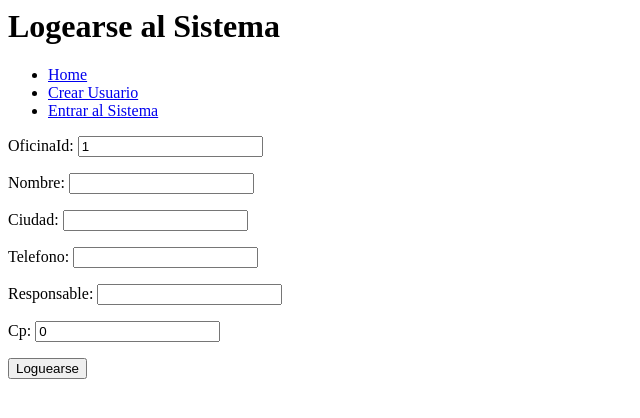
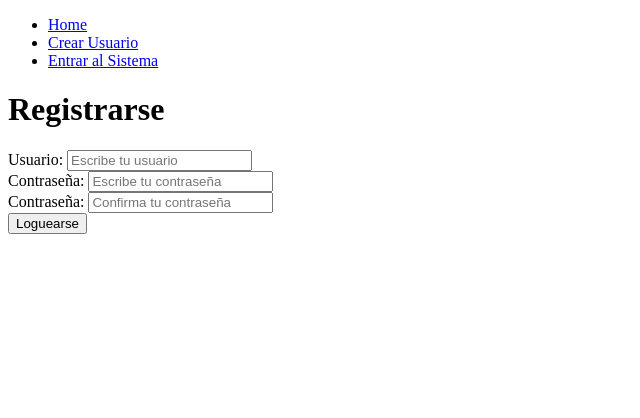
Before and after one commit to profeduardo67cap/AppGestionDePlacas, a Django app: template CatalogoDePlacas/templates/loguearse.html in a window 1280 px wide. Shown: the top 418 px of the page, without its empty margins (0-640 px from the left). Run offline with Django 5.2, Linux system fonts and the light colour scheme; the template is opened without the code that fills it: values that come from a table or form of the project are taken from there, others are empty.

Commit message:
Se le da formato al template

```diff
--- a/CatalogoDePlacas/templates/loguearse.html
+++ b/CatalogoDePlacas/templates/loguearse.html
@@ -1,15 +1,39 @@
-<h1>Logearse al Sistema</h1>
+
 
 {% extends 'base.html' %}
 
 {{error}}
 
 {% block content%}
-    <form action="/loguearse/" method="POST">
-        {% csrf_token %}
-        {{form.as_p}}
-        <button>
-            Loguearse
-        </button>
-    </form>
+    <main class="container">
+        <div class="row">
+            <div class="col-md-4 offset-md-4 mt-5">
+                <form action="/loguearse/" method="POST" class="card card-body">
+                    <h1 class="text-center">Registrarse</h1>
+                    {{error}}
+
+                    {% csrf_token %}
+                    <!-- {{form.as_p}} -->
+                    <div class="mb-3">
+                        <label for="username">Usuario:</label>
+                        <input type="text" name="username" id="username" class="form-control"
+                         placeholder="Escribe tu usuario">
+                    </div>
+                    <div class="mb-3">
+                        <label for="password1">Contraseña:</label>
+                        <input type="password" name="password1" id="password1" class="form-control"
+                         placeholder="Escribe tu contraseña">
+                    </div>
+                    <div class="mb-3">
+                        <label for="password2">Contraseña:</label>
+                        <input type="password" name="password2" id="password2" class="form-control"
+                         placeholder="Confirma tu contraseña">
+                    </div>
+                    <button class="btn btn-primary">
+                        Loguearse
+                    </button>
+                </form>
+            </div>
+        </div>
+    </main>
 {% endblock %}
```
